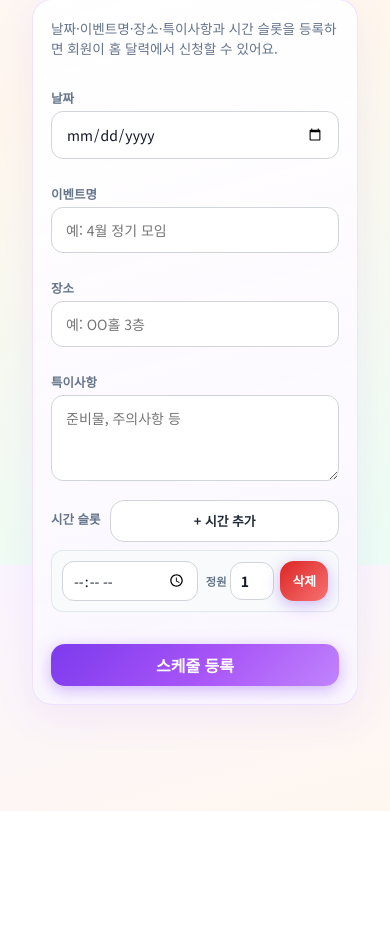
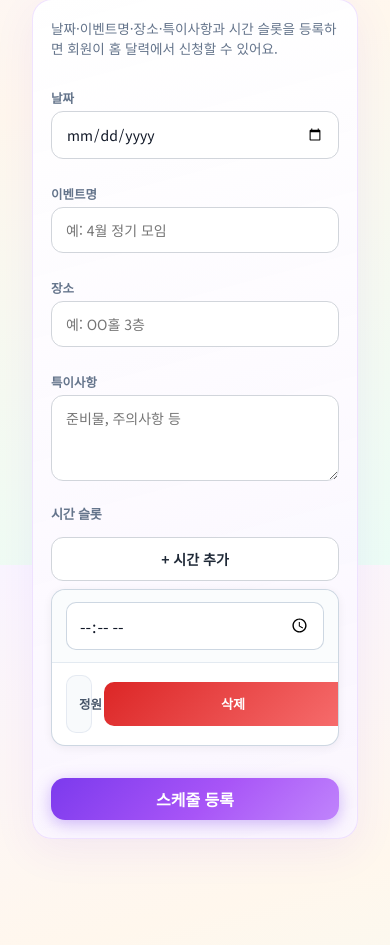
Before and after one commit to geniusKing0214/-, a FastAPI app: page /admin/events/new in a window 390 px wide. Shown: the part 279-1224 px from the top of the page. Before the commit the page ends 1090 px from the top, so only its background shows below. Run offline with FastAPI, Linux system fonts and the light colour scheme; the visitor is signed in with stand-in values (Sample User, id 1); tables that the repository leaves empty hold one stand-in row (values such as "Sample post"); parts of the project's set-up code (start-up, migrations or seed data) failed here and were passed over.

Commit message:
UX: mobile admin event slot layout (time row + cap/delete)
Co-authored-by: Cursor <cursoragent@cursor.com>

```diff
--- a/app/static/css/style.css
+++ b/app/static/css/style.css
@@ -2039,69 +2039,110 @@ button.btn-google:hover {
     margin: 0;
 }
 
-/* 모바일: 슬롯 한 줄 — 시간(유연) | 정원 | 삭제 */
+/* 모바일: 슬롯 — 시간 전체폭 + (정원·삭제) 한 줄로 구역 분리 */
 @media (max-width: 640px) {
+    .sched-create-page .sched-slots-head {
+        flex-direction: column;
+        align-items: stretch;
+        gap: 10px;
+        margin-top: 18px;
+    }
+
+    .sched-create-page .sched-slots-head .sched-slots-label {
+        font-size: 0.82rem;
+        letter-spacing: -0.02em;
+    }
+
+    .sched-create-page .sched-slots-head .btn.small-btn {
+        width: 100%;
+        justify-content: center;
+        min-height: 44px;
+        border-radius: 12px;
+        font-size: 0.875rem;
+        font-weight: 700;
+    }
+
     .sched-create-page .sched-slot-ui .sched-slot-block {
-        flex-direction: row;
-        align-items: center;
-        gap: 8px;
-        flex-wrap: nowrap;
-        padding: 10px 10px;
+        flex-direction: column;
+        align-items: stretch;
+        gap: 0;
+        padding: 0;
+        overflow: hidden;
+        border-radius: 14px;
+        border: 1px solid rgba(203, 213, 225, 0.95);
+        box-shadow: 0 2px 10px rgba(15, 23, 42, 0.06);
+        background: #fff;
     }
 
     .sched-create-page .sched-slot-ui .sched-slot-time {
-        flex: 1 1 auto;
-        width: auto;
-        min-width: 0;
+        width: 100%;
+        padding: 12px 14px;
+        background: rgba(248, 250, 252, 0.65);
+        border-bottom: 1px solid rgba(226, 232, 240, 0.9);
+        box-sizing: border-box;
     }
 
     .sched-create-page .sched-slot-ui .sched-slot-time input[type="time"] {
         width: 100%;
         min-width: 0;
-        min-height: 40px;
-        padding: 8px 10px;
+        min-height: 44px;
+        padding: 10px 12px;
+        border-radius: 10px;
+        border: 1px solid rgba(203, 213, 225, 0.95);
+        font-size: 1rem;
+        background: #fff;
     }
 
     .sched-create-page .sched-slot-ui .sched-slot-meta {
-        flex: 0 0 auto;
         flex-direction: row;
         flex-wrap: nowrap;
         align-items: center;
-        width: auto;
-        justify-content: flex-end;
-        gap: 6px;
+        justify-content: space-between;
+        width: 100%;
+        gap: 12px;
+        padding: 12px 14px;
+        box-sizing: border-box;
     }
 
     .sched-create-page .sched-slot-ui .sched-cap-group {
+        flex: 1 1 auto;
+        min-width: 0;
+        align-items: center;
+        gap: 10px;
+        padding: 8px 12px;
+        border-radius: 10px;
+        background: rgba(248, 250, 252, 0.9);
+        border: 1px solid rgba(226, 232, 240, 0.85);
+    }
+
+    .sched-create-page .sched-slot-ui .sched-cap-text {
+        font-size: 0.78rem;
+        font-weight: 800;
+        color: #475569;
+    }
+
+    .sched-create-page .sched-slot-ui .sched-cap-input {
+        width: 3.25rem !important;
+        min-width: 3rem !important;
+        max-width: 4rem !important;
+        min-height: 40px;
+        padding: 8px 6px !important;
+        border-radius: 8px;
+        border: 1px solid rgba(203, 213, 225, 0.95);
+        font-size: 0.95rem;
+        font-weight: 700;
+        background: #fff;
+    }
+
+    .sched-create-page .sched-slot-ui .sched-slot-remove {
         flex: 0 0 auto;
-        gap: 4px;
-    }
-
-    .sched-create-page .sched-slot-ui .sched-cap-text {
-        font-size: 0.7rem;
-    }
-
-    .sched-create-page .sched-slot-ui .sched-cap-input {
-        width: 2.75rem !important;
-        min-width: 2.5rem !important;
-        max-width: 3.25rem !important;
-        padding: 8px 4px !important;
-    }
-
-    .sched-create-page .sched-slot-ui .sched-slot-remove {
-        width: auto;
-        min-height: 40px;
-        padding: 0 12px;
-        font-size: 0.8rem;
-        flex-shrink: 0;
-    }
-
-    .sched-create-page .sched-slots-head .btn.small-btn {
-        flex-shrink: 1;
-        min-width: 0;
-        padding-left: 12px;
-        padding-right: 12px;
-        font-size: 0.8rem;
+        min-height: 44px;
+        min-width: 4.5rem;
+        padding: 0 14px;
+        font-size: 0.82rem;
+        font-weight: 700;
+        border-radius: 10px;
+        box-shadow: none;
     }
 }
 
--- a/app/templates/base.html
+++ b/app/templates/base.html
@@ -8,7 +8,7 @@
     <link rel="preconnect" href="https://fonts.googleapis.com">
     <link rel="preconnect" href="https://fonts.gstatic.com" crossorigin>
     <link href="https://fonts.googleapis.com/css2?family=Noto+Sans+KR:wght@400;500;600;700;800&display=swap" rel="stylesheet">
-    <link rel="stylesheet" href="/static/css/style.css?v=20260503">
+    <link rel="stylesheet" href="/static/css/style.css?v=20260504">
 </head>
 <body>
     <div class="nav-mobile-backdrop" id="navMobileBackdrop" hidden aria-hidden="true"></div>
```
